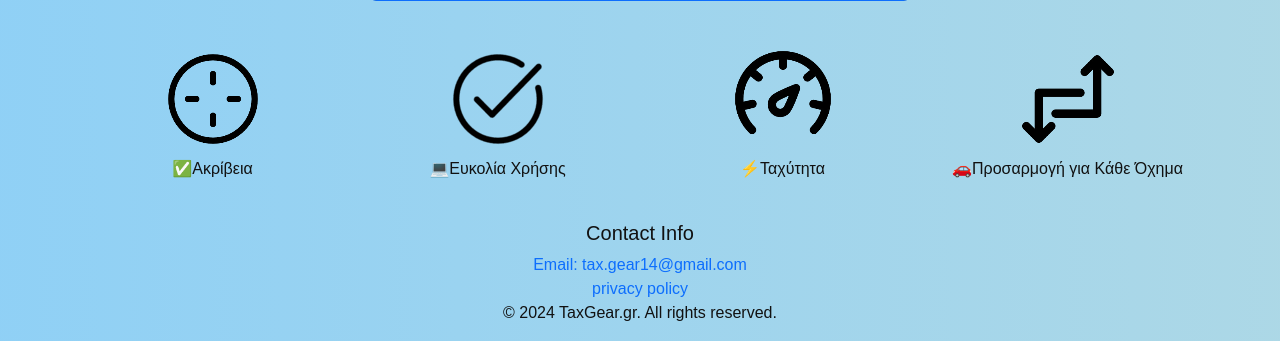
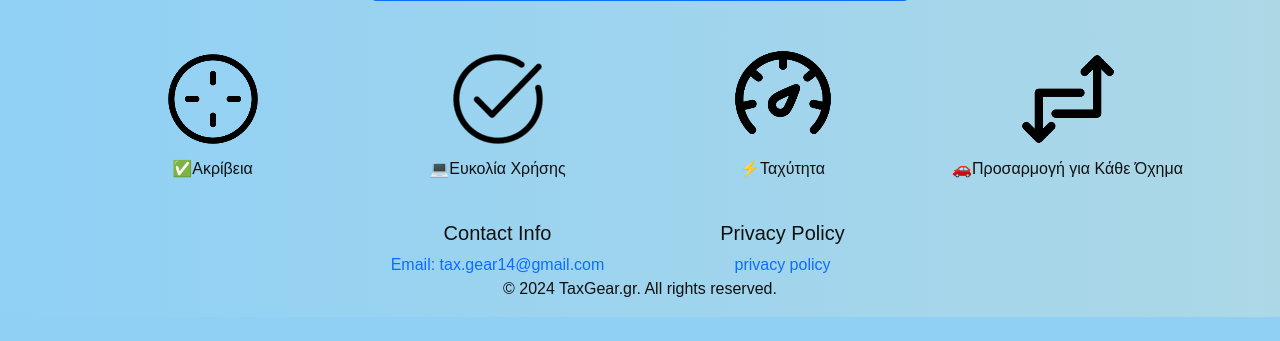
Before and after one commit to armancse-dev/taxgear, a FastAPI app: page / in a window 1280 px wide. Shown: the part 728-1069 px from the top of the page. After the commit the page ends 1045 px from the top, so only its background shows below. Run offline with FastAPI, Linux system fonts and the light colour scheme.

Commit message:
footer update

```diff
--- a/templates/index.html
+++ b/templates/index.html
@@ -120,14 +120,26 @@
         <div class="container">
             <div class="row" style="text-align: center;">
                 <div class="col-md-12">
-                    <h5>Contact Info</h5>
-                    <a class="text-decoration-none" href="mailto:tax.gear14@gmail.com">Email: tax.gear14@gmail.com</a><br>
-                    <a class="text-decoration-none" href="#">privacy policy</a>
+                    <div class="row">
+                        <div class="col-md-3"> </div>
+                        <div class="col-md-6">
+                            <div class="row">
+                                <div class="col-md-6">
+                                    <h5>Contact Info</h5>
+                                    <a class="text-decoration-none" href="mailto:tax.gear14@gmail.com">Email: tax.gear14@gmail.com</a>
+                                </div>
+                                <div class="col-md-6">
+                                    <h5>Privacy Policy</h5>
+                                    <a class="text-decoration-none" href="#">privacy policy</a>
+                                </div>
+                            </div>
+                        </div>
+
+                        <div class="col-md-3"></div>
+                    </div>
                 </div>
-
             </div>
         </div>
-
     </section>
 
     <footer>
```
